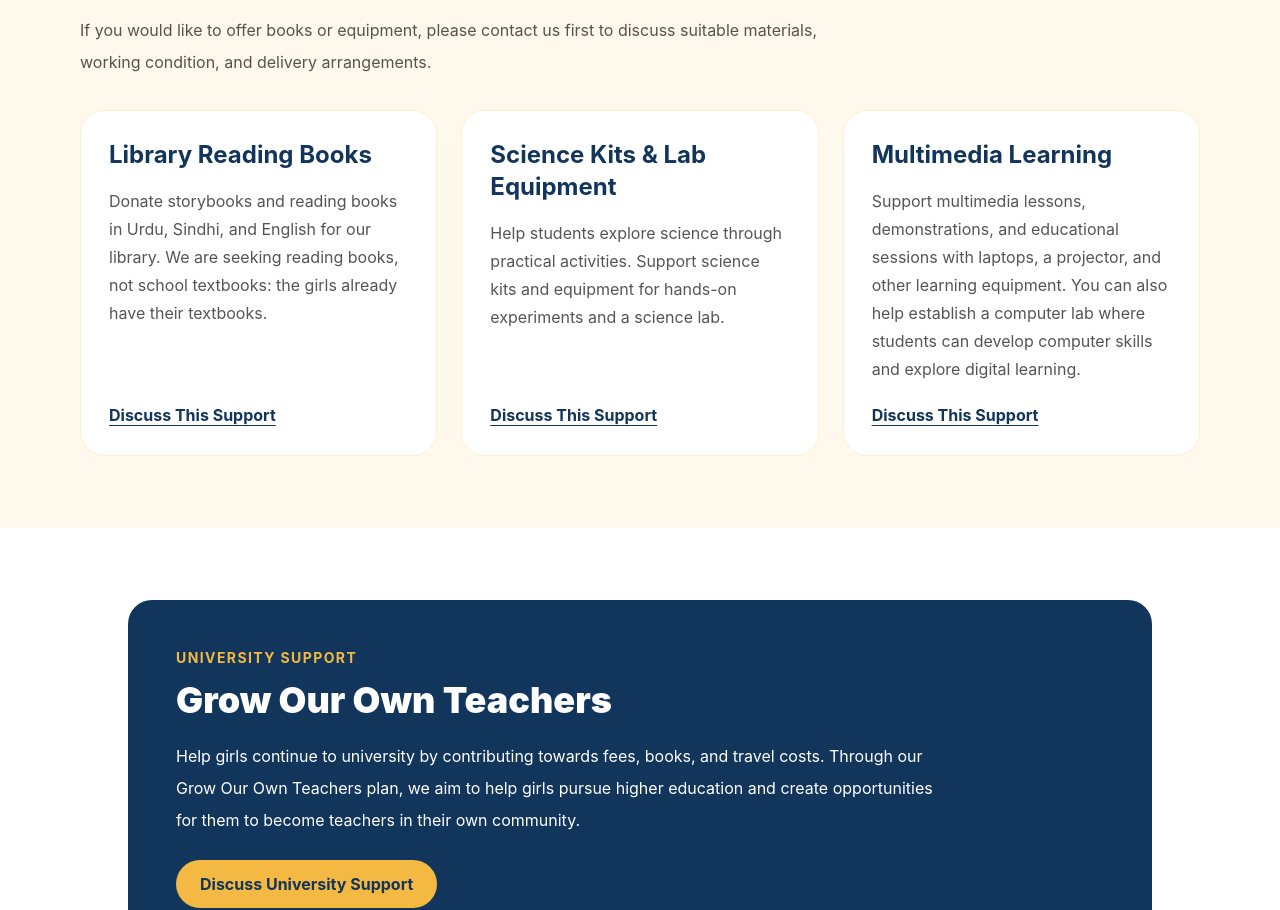
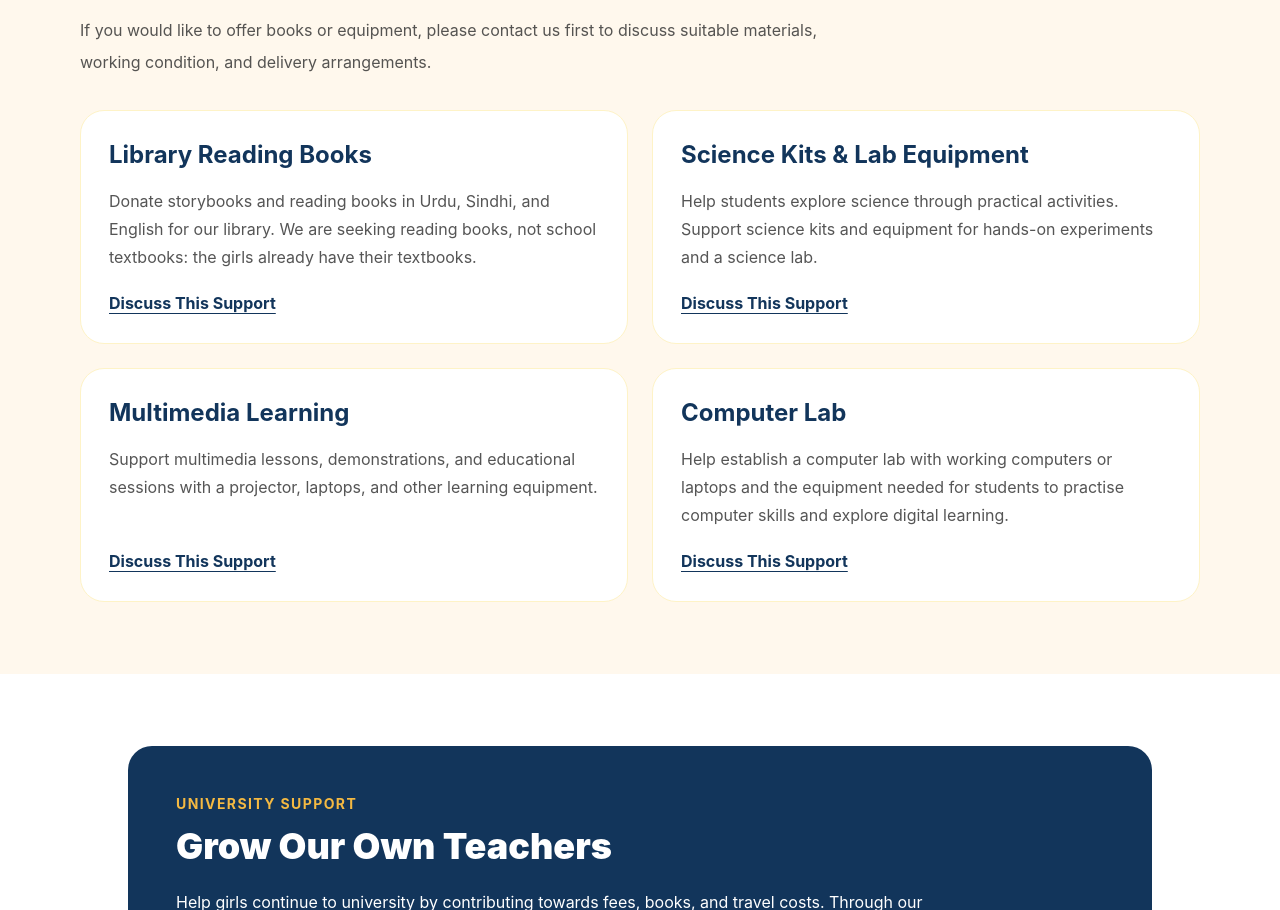
Before and after one commit to aijazalisindhu/Suhaai-Website, a Next.js app: page /support-us in a window 1280 px wide. Shown: the part 1571-2481 px from the top of the page. Built offline with nearby package versions, Linux system fonts and the light colour scheme; no server answers.

Commit message:
Give Computer Lab its own support card in a balanced two-column layout

```diff
--- a/app/support-us/page.tsx
+++ b/app/support-us/page.tsx
@@ -18,7 +18,8 @@ const supportOptions = [
 const materialNeeds = [
   { title: "Library Reading Books", description: "Donate storybooks and reading books in Urdu, Sindhi, and English for our library. We are seeking reading books, not school textbooks: the girls already have their textbooks.", subject: "donating library storybooks and reading books" },
   { title: "Science Kits & Lab Equipment", description: "Help students explore science through practical activities. Support science kits and equipment for hands-on experiments and a science lab.", subject: "supporting science kits and lab equipment" },
-  { title: "Multimedia Learning", description: "Support multimedia lessons, demonstrations, and educational sessions with laptops, a projector, and other learning equipment. You can also help establish a computer lab where students can develop computer skills and explore digital learning.", subject: "supporting multimedia learning and a computer lab" }
+  { title: "Multimedia Learning", description: "Support multimedia lessons, demonstrations, and educational sessions with a projector, laptops, and other learning equipment.", subject: "supporting multimedia learning" },
+  { title: "Computer Lab", description: "Help establish a computer lab with working computers or laptops and the equipment needed for students to practise computer skills and explore digital learning.", subject: "supporting a computer lab" }
 ];
 
 function whatsappLink(subject: string) {
@@ -74,7 +75,7 @@ export default function SupportUsPage() {
         <div className="container-shell">
           <h2 id="learning-materials" className="text-3xl font-black text-suhaai-green">Support Our Library, Science &amp; Digital Learning</h2>
           <p className="mt-4 max-w-3xl leading-8 text-suhaai-ink/80">If you would like to offer books or equipment, please contact us first to discuss suitable materials, working condition, and delivery arrangements.</p>
-          <div className="mt-8 grid gap-6 md:grid-cols-3">{materialNeeds.map((need) => (
+          <div className="mt-8 grid gap-6 md:grid-cols-2">{materialNeeds.map((need) => (
             <article key={need.title} className="flex flex-col rounded-3xl border border-amber-100 bg-white p-7">
               <h3 className="text-2xl font-bold text-suhaai-green">{need.title}</h3>
               <p className="mt-4 flex-1 leading-7 text-suhaai-ink/80">{need.description}</p>
```
